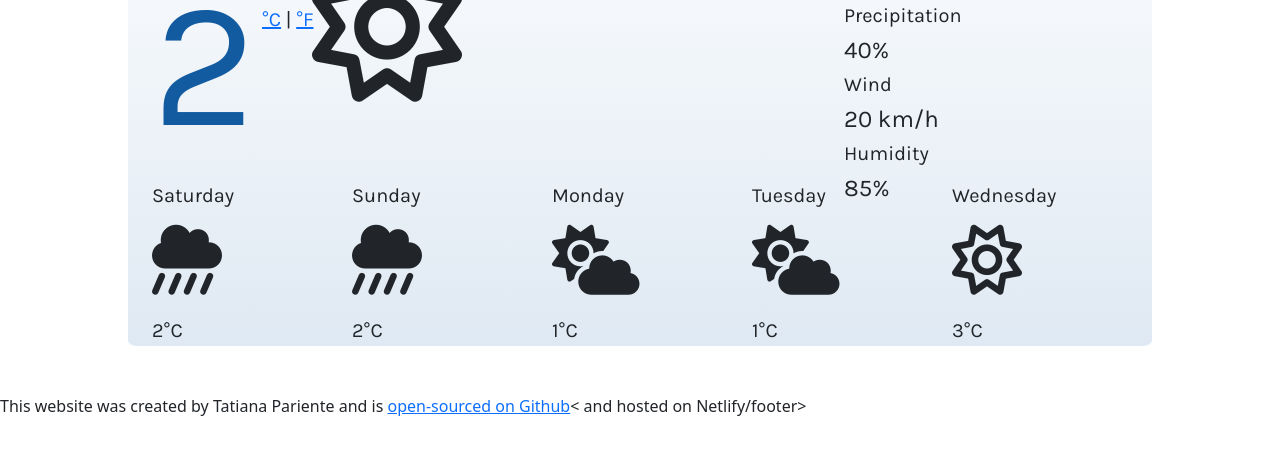
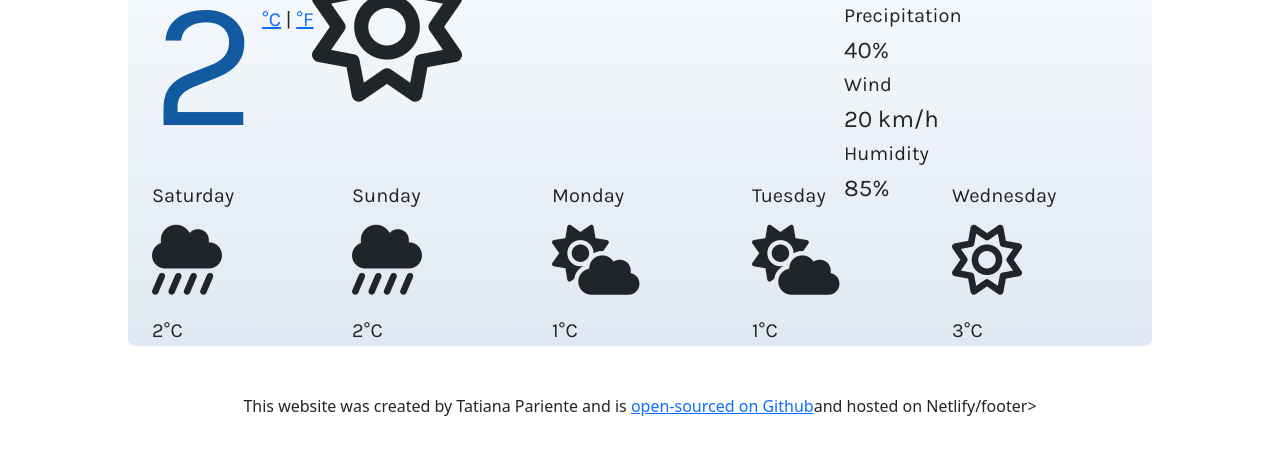
Before and after one commit to Liliana24/Weather-project, a website built with Parcel: page index.html in a window 1280 px wide. Shown: the part 156-610 px from the top of the page. Built offline with nearby package versions, Linux system fonts and the light colour scheme.

Commit message:
Update index.html

```diff
--- a/index.html
+++ b/index.html
@@ -110,6 +110,6 @@
     </div>
     <br/>
     <br/>
-    <footer>This website was created by Tatiana Pariente and is <a href="https://github.com/Liliana24/Weather-project">open-sourced on Github</a>< and hosted on Netlify/footer>
+    <footer class="footer">This website was created by Tatiana Pariente and is <a href="https://github.com/Liliana24/Weather-project">open-sourced on Github</a>and hosted on Netlify/footer>
   </body>
 </html>
```
